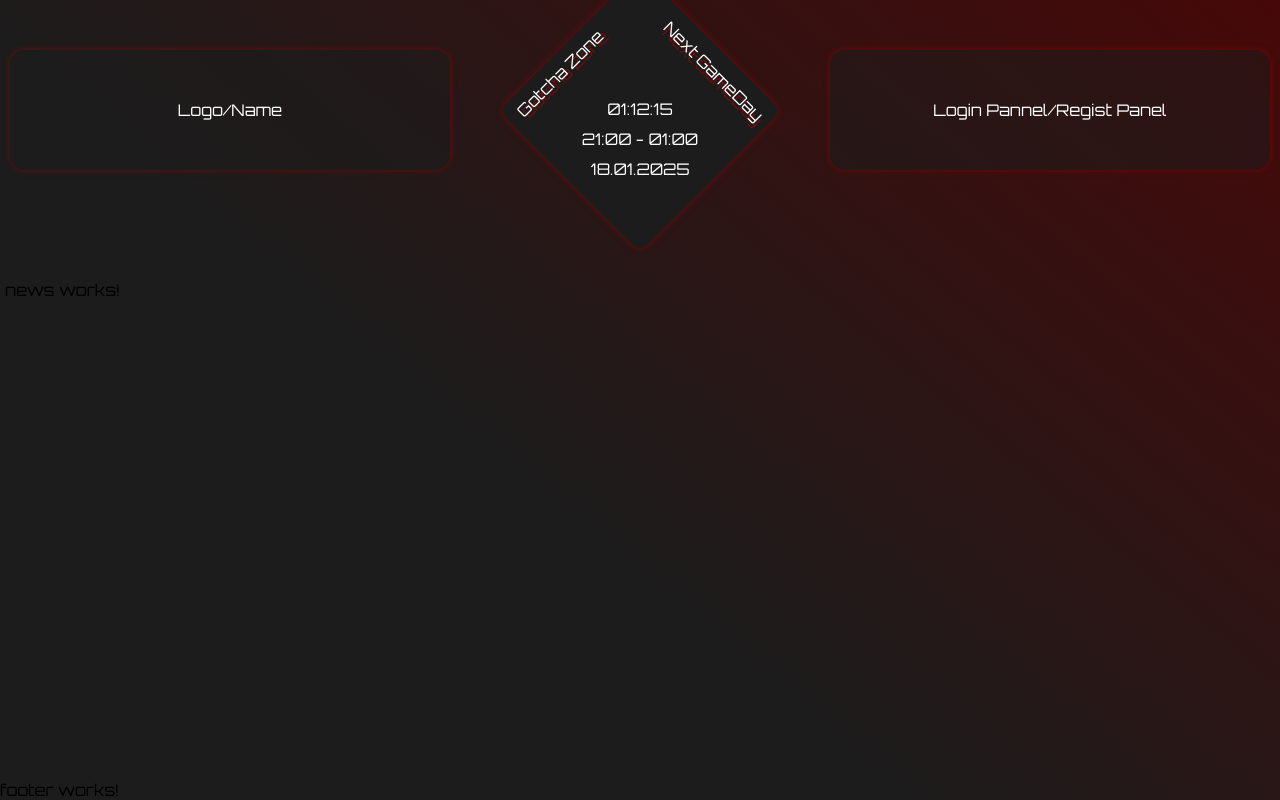
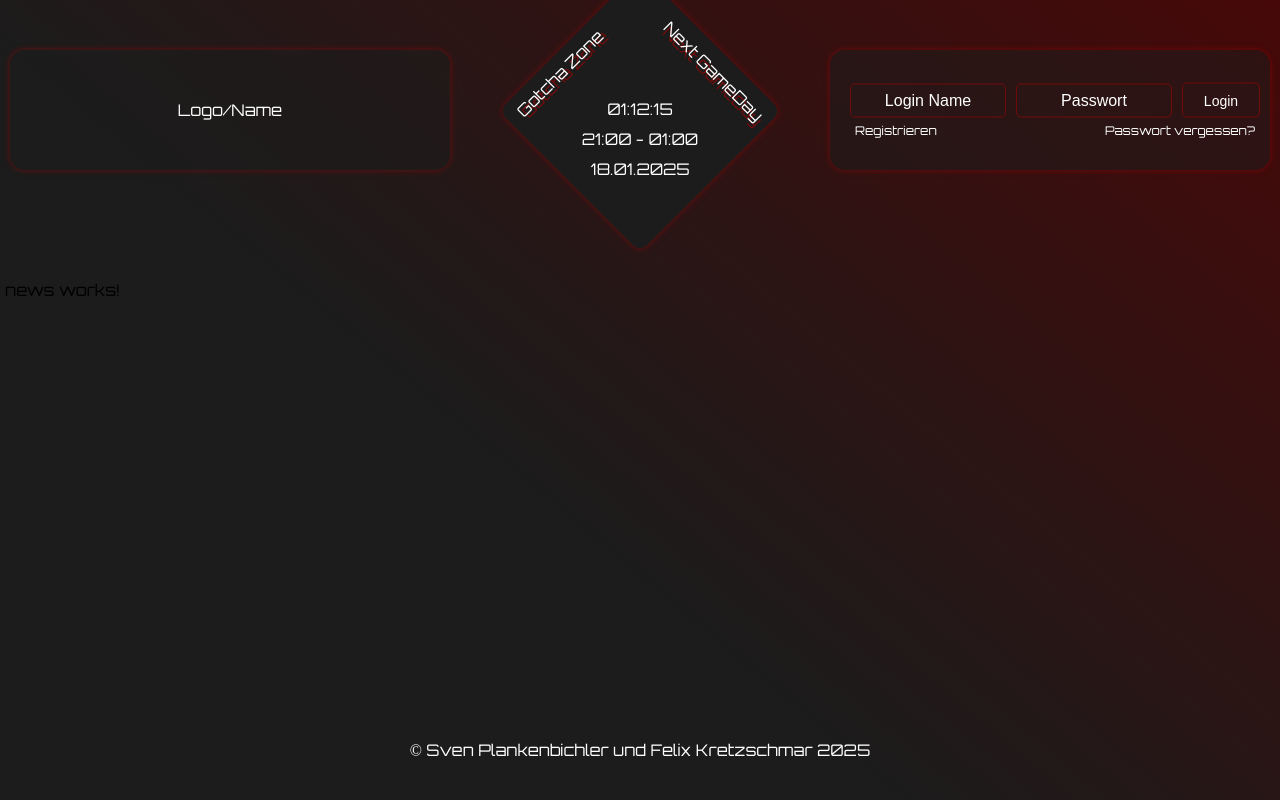
Before and after one commit to Trouble2701/pecdd, an Angular app: page / in a window 1280 px wide. Built offline with nearby package versions, Linux system fonts and the light colour scheme.

Commit message:
Login fields added

```diff
--- a/src/app/app.component.scss
+++ b/src/app/app.component.scss
@@ -1,6 +1,6 @@
 .top{
     width: calc(100vw - 10px);
-    min-height: calc(100vh - 200px - 100px);
+    min-height: calc(100vh - 280px - 100px);
     margin-top: 180px;
     margin-left: 5px;
     margin-right: 5px;
--- a/src/app/component/login/login.component.html
+++ b/src/app/component/login/login.component.html
@@ -1 +1,11 @@
-<p>login works!</p>
+<div class="loginfield">
+    <div class="fields">
+        <input type="text" placeholder="Login Name" [(ngModel)]="loginData.loginname">
+        <input type="password" placeholder="Passwort" [(ngModel)]="loginData.password">
+        <button (click)="login()" class="login-button">Login</button>
+    </div>
+    <div class="login-links">
+        <a href="#register">Registrieren</a>
+        <a href="#pwforgot">Passwort vergessen?</a>
+    </div>
+</div>
--- a/src/app/component/login/login.component.scss
+++ b/src/app/component/login/login.component.scss
@@ -0,0 +1,81 @@
+.loginfield{
+    width: 100%;
+    display: flex;
+    justify-content: center;
+    align-items: flex-end;
+    flex-direction: column;
+    gap: 5px;
+    position: absolute;
+    right: 10px;
+    top: 50%;
+    transform: translateY(-50%);
+
+    .fields{
+        display: flex;
+        justify-content: center;
+        align-items: center;
+        gap: 10px;
+        width: 410px;
+
+        input{
+            width: 150px;
+            height: 30px;
+            background-color: transparent;
+            border: 1px solid #9c06069f;
+            border-radius: 5px;
+            transition: all 500ms ease-in-out;
+            outline: none;
+            color: white;
+            font-size: 16px;
+
+            &::placeholder{
+                color: white;
+                text-align: center;
+                font-size: 16px;
+            }
+
+            &:hover{
+                border: 1px solid #e20505c7;
+            }
+
+            &:focus{
+                border: 1px solid #e20505c7;
+            }
+        }
+
+        .login-button{
+            width: 100px;
+            height: 35px;
+            background-color: transparent;
+            border: 1px solid #9c06069f;
+            border-radius: 5px;
+            color: white;
+            font-size: 14px;
+            cursor: pointer;
+            transition: all 500ms ease-in-out;
+
+            &:hover{
+                border: 1px solid #e20505c7;
+            }
+        }
+    }
+
+    .login-links{
+        display: flex;
+        justify-content: space-between;
+        align-items: center;
+        width: 400px;
+        margin-left: 5px;
+        margin-right: 5px;
+
+        a{
+            color: white;
+            font-size: 12px;
+            text-decoration: none;
+
+            &:hover{
+                text-decoration: underline;
+            }
+        }
+    }
+}
--- a/src/app/component/login/login.component.ts
+++ b/src/app/component/login/login.component.ts
@@ -1,12 +1,25 @@
-import { Component } from '@angular/core';
+import { Component, Input } from '@angular/core';
+import { FormsModule } from '@angular/forms';
 
 @Component({
   selector: 'app-login',
   standalone: true,
-  imports: [],
+  imports: [FormsModule],
   templateUrl: './login.component.html',
   styleUrl: './login.component.scss'
 })
 export class LoginComponent {
 
+  loginData = {
+    loginname: '',
+    password: ''
+  }
+
+  login(){
+    if(this.loginData.loginname == '' || this.loginData.password == ''){
+      alert('Nicht alles ausgefüllt');
+    }else{
+      alert('Login wurde Angeklickt, Name: '+ this.loginData.loginname + ' und Passwort: ' + this.loginData.password);
+    }
+  }
 }
--- a/src/app/shared/footer/footer.component.html
+++ b/src/app/shared/footer/footer.component.html
@@ -1 +1,3 @@
-<p>footer works!</p>
+<footer>
+    &copy; Sven Plankenbichler und Felix Kretzschmar 2025
+</footer>
--- a/src/app/shared/footer/footer.component.scss
+++ b/src/app/shared/footer/footer.component.scss
@@ -0,0 +1,8 @@
+footer{
+    width: 100%;
+    height: 100px;
+    display: flex;
+    justify-content: center;
+    align-items: center;
+    color: white;
+}
--- a/src/app/shared/header/header.component.html
+++ b/src/app/shared/header/header.component.html
@@ -11,5 +11,5 @@
             </div>
         </div>
     </div>
-    <div class="right-container">Login Pannel/Regist Panel</div>
+    <div class="right-container"><app-login></app-login></div>
 </div>
--- a/src/app/shared/header/header.component.scss
+++ b/src/app/shared/header/header.component.scss
@@ -87,7 +87,7 @@
         background-color: #1c1c1c83;
         height: 120px;
         display: flex;
-        justify-content: center;
+        justify-content: flex-end;
         align-items: center;
         position: absolute;
         top: 50px;
--- a/src/app/shared/header/header.component.ts
+++ b/src/app/shared/header/header.component.ts
@@ -1,9 +1,10 @@
 import { Component, ElementRef, Input, ViewChild } from '@angular/core';
+import { LoginComponent } from '../../component/login/login.component';
 
 @Component({
   selector: 'app-header',
   standalone: true,
-  imports: [],
+  imports: [LoginComponent],
   templateUrl: './header.component.html',
   styleUrl: './header.component.scss'
 })
```
